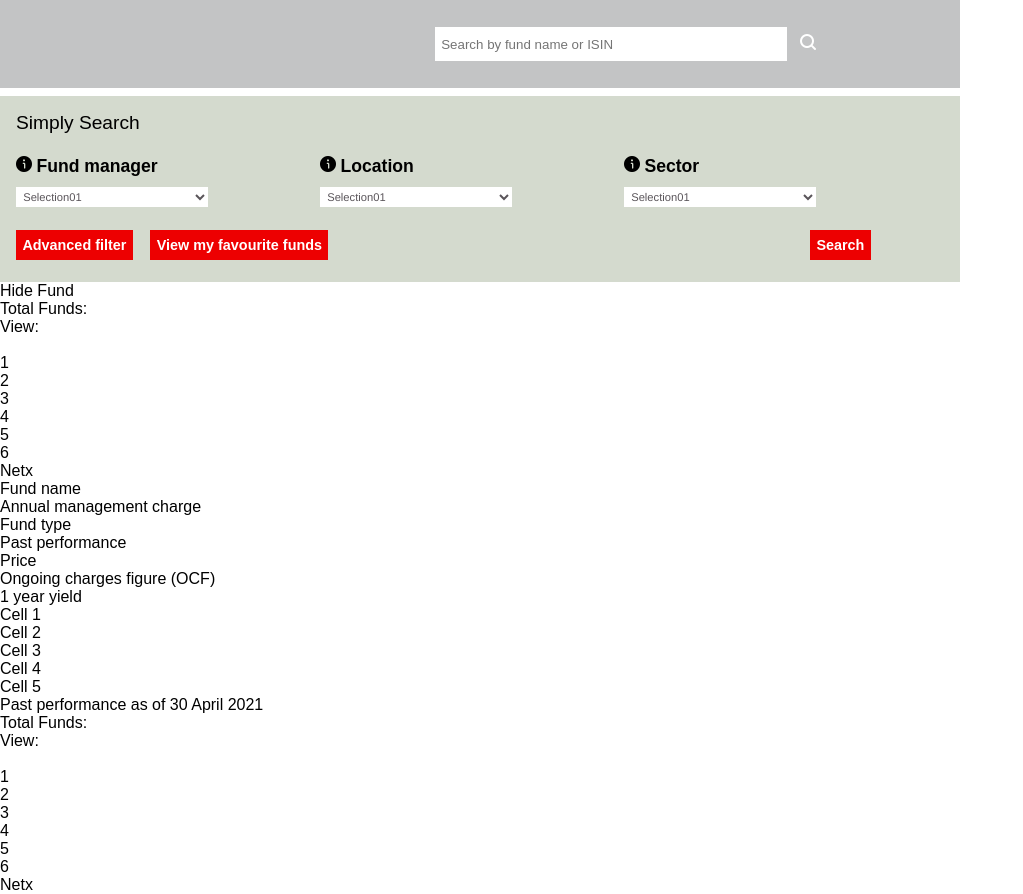
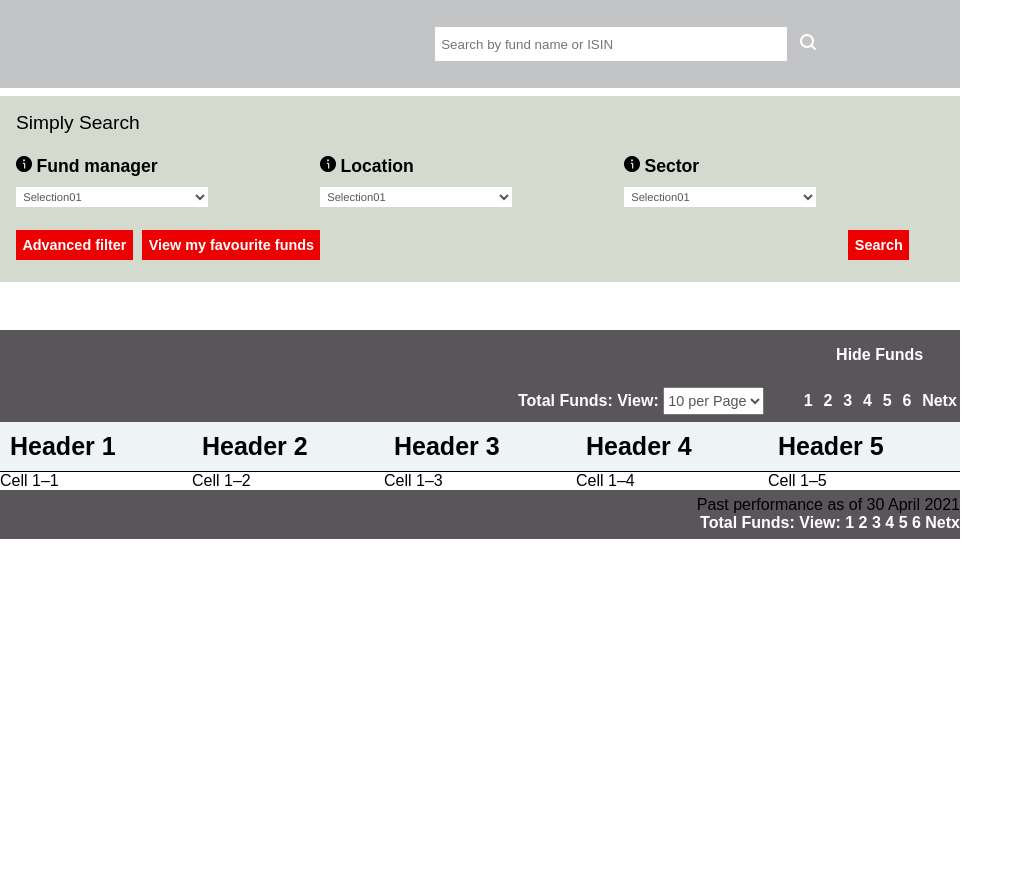
Before and after one commit to Alopmel/Technical-Test-Grupo-Financiero-Web, a plain HTML site: page index.html in a window 1280 px wide. Shown: the whole page, without its empty margins (0-1023 px from the left). After the commit the page ends 800 px from the top, so only its background shows below. Drawn offline with nearby package versions, Linux system fonts and the light colour scheme; files that its build step writes are made by us from their sources.

Commit message:
Added CSS for description table

```diff
--- a/assets/css/style.css
+++ b/assets/css/style.css
@@ -59,7 +59,7 @@ body{
     font-size: 1.1rem;
 }
 
-select{
+#managerOptions{
     text-align: left;
     color: #5a555a;
     background-color: white;
@@ -75,7 +75,7 @@ select{
     display: flex;
     flex-direction: row;
     align-items: start;
-    gap: 29rem;
+    gap: 32.4rem;
     margin-bottom: 0.4rem;
 
 }
@@ -88,7 +88,97 @@ select{
     font-size: 0.9rem;
     font-weight: bold;
     height: 30px;
-    margin-right: 1.1rem;
+    margin-right: 0.6rem;
     padding: 0.4rem;
     background-color: #ed0001;
 }
+
+/* Description section CSS */
+
+#description{
+    margin-top: 3rem;
+}
+
+#headerDescription,#listDescription{
+    background-color: #5A555A;
+}
+
+#headerDescription{
+    display: flex;
+    flex-direction: row;
+    justify-content: flex-end;
+    padding: 1rem;
+}
+
+#showHideFound{
+    padding-right: 1.3rem;
+    color: white;
+    font-weight: bold;
+}
+
+li{
+    display: inline;
+    color: white;
+    font-weight: bold;
+}
+
+#listDescription{
+    text-align: end;
+    padding: 0.4rem 0rem;
+}
+
+#viewOptions{
+    font-family: Arial, Helvetica, sans-serif;
+    font-size: 0.9rem;
+    height: 1.8rem;
+    color: #5B555A;
+    color: #5B555A;
+    margin-right: 2rem;
+}
+
+.liDescription{
+    margin: 0.2rem;
+}
+
+/* Createte CSS for the TABLE */
+
+#resp-table {
+    width: 100%;
+    display: table;
+}
+
+#resp-table-header{
+    display: table-header-group;
+    background-color: gray;
+    font-weight: bold;
+    font-size: 25px;
+    /*display: flex;
+    justify-content: space-around;*/
+    background-color: #EEF4F6;
+}
+
+.table-header-cell{
+    display: table-cell;
+    padding: 10px;
+    text-align: justify;
+    border-bottom: 1px solid black;
+}
+
+#resp-table-body{
+    display: table-row-group;
+}
+
+.resp-table-row{
+    display: table-row;
+}
+
+.table-body-cell{
+    display: table-cell;
+}
+
+#resp-table-caption{
+    display: table-caption;
+    text-align: center;
+    font-size: 30px;
+    font-weight: bold;
+    }
--- a/index.html
+++ b/index.html
@@ -3,7 +3,7 @@
 <meta charset="UTF-8">
 <title> Technical Test </title>
 <meta name="viewport" content="width=device-width,initial-scale=1">
-<link rel="stylesheet" href="style.css" />
+<link rel="stylesheet" href="assets/css/style.css" />
 <link rel='stylesheet' href='https://cdn-uicons.flaticon.com/uicons-bold-rounded/css/uicons-bold-rounded.css'>
 <link rel='stylesheet' href='https://cdn-uicons.flaticon.com/uicons-solid-rounded/css/uicons-solid-rounded.css'>
 <style>
@@ -77,14 +77,14 @@
     </section>
     <section id="description">
         <div id="headerDescription">
-            <span id="showHideFound"> Hide Fund </span>
+            <span id="showHideFound"> Hide Funds </span>
         </div>
         <div id="listDescription">
             <ul>
                 <li>Total Funds:</li>
                 <li>View:</li>
                 <li>
-                    <select name="viewOptions" id="viewOptions" style="display: none;" multiple>
+                    <select name="viewOptions" id="viewOptions">
                         <option value="">
                             10 per Page
                         </option>
@@ -96,68 +96,64 @@
                         </option>
                     </select>
                 </li>
-                <li>
+                <li class="liDescription">
                     1
                 </li>
-                <li>
+                <li class="liDescription">
                     2
                 </li>
-                <li>
+                <li class="liDescription">
                     3
                 </li>
-                <li>
+                <li class="liDescription">
                     4
                 </li>
-                <li>
+                <li class="liDescription">
                     5
                 </li>
-                <li>
+                <li class="liDescription">
                     6
                 </li>
-                <li>
+                <li class="liDescription">
                     Netx
                 </li>
           </ul>
         </div>
         <div id="resp-table">
             <div id="resp-table-header">
-                <div class=“table-header-cell”>
-                    Fund name
+                <div class="table-header-cell">
+                    Header 1
                     </div>
-                <div class=“table-header-cell”>
-                    Annual management charge
+                    <div class="table-header-cell">
+                    Header 2
                     </div>
-                <div class=“table-header-cell”>
-                    Fund type
+                    <div class="table-header-cell">
+                    Header 3
                     </div>
-                <div class=“table-header-cell”>
-                    Past performance
+                    <div class="table-header-cell">
+                    Header 4
                     </div>
-                <div class=“table-header-cell”>
-                    Price
-                </div>
-                <div class=“table-header-cell”>
-                    Ongoing charges figure (OCF)
-                </div>
-                <div class=“table-header-cell”>
-                    1 year yield
+                    <div class="table-header-cell">
+                    Header 5
                     </div>
             </div>
-            <div class=“resp-table-row”>
-                <div class=“table-body-cell”>
-                    Cell 1
+            <div id="resp-table-body">
+                <div class="resp-table-row">
+                    <div class="table-body-cell">
+                        Cell 1–1
                         </div>
-                    <div class=“table-body-cell”>
-                    Cell 2
+                        <div class="table-body-cell">
+                        Cell 1–2
                         </div>
-                    <div class=“table-body-cell”>
-                    Cell 3
+                        <div class="table-body-cell">
+                        Cell 1–3
                         </div>
-                    <div class=“table-body-cell”>
-                    Cell 4
+                        <div class="table-body-cell">
+                        Cell 1–4
                         </div>
-                    <div class=“table-body-cell”>
-                    Cell 5
+                        <div class="table-body-cell">
+                        Cell 1–5
+                        </div>
                 </div>
             </div>
         </div>
```
Lines whose indentation alone changed are shown as unchanged.
